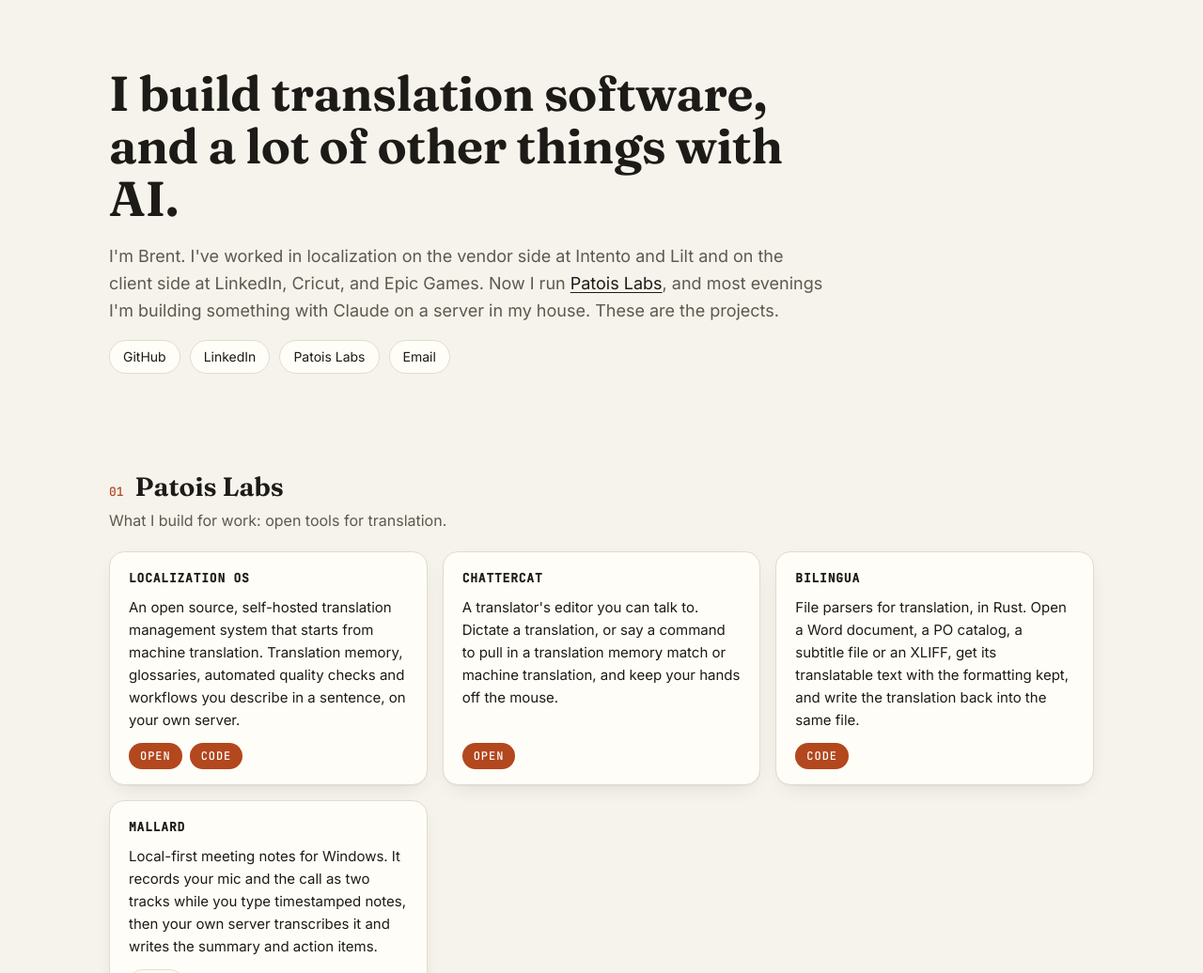
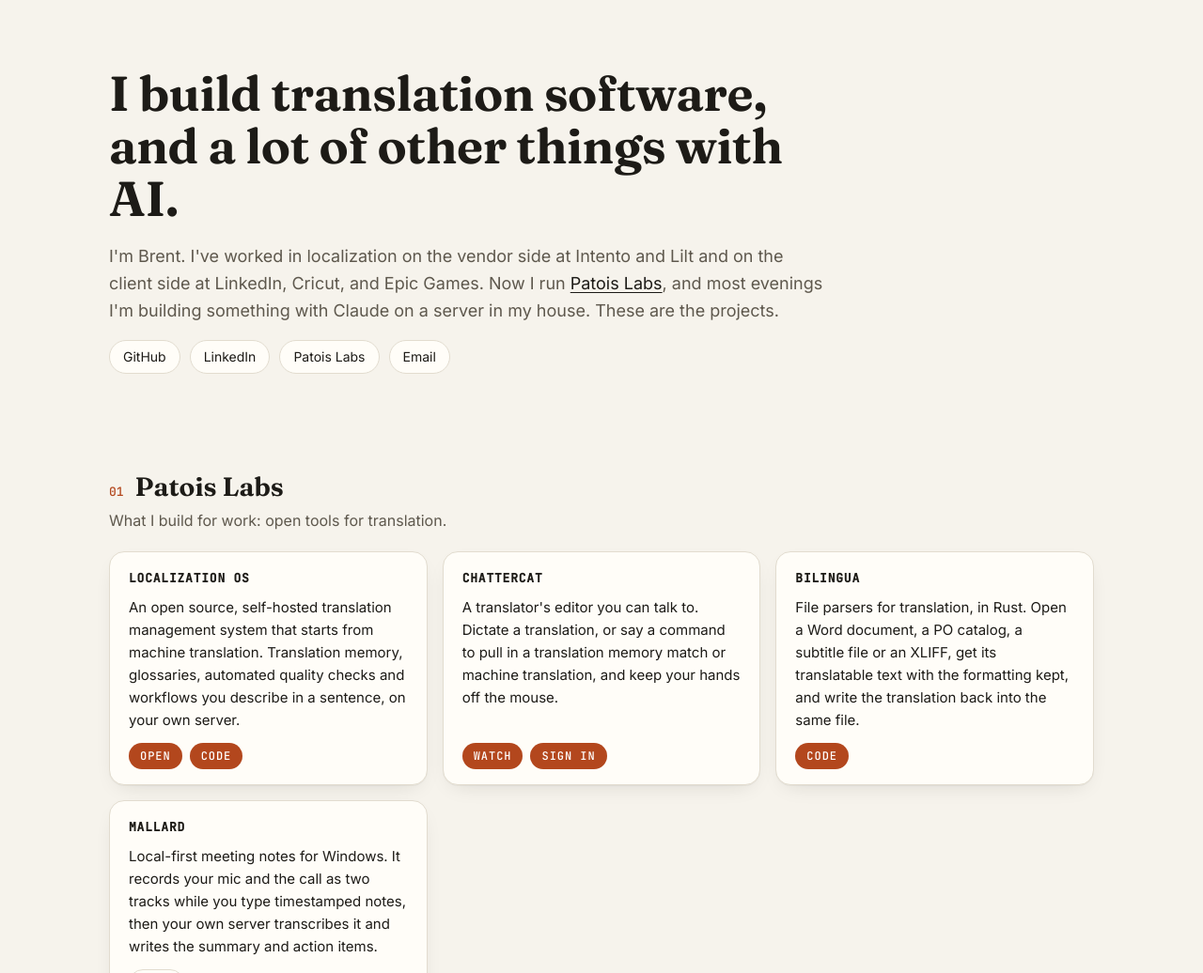
Before and after one commit to brentmsummers/brentmsummers.github.io, a plain HTML site: page index.html in a window 1280 px wide. Shown: the part 64-1100 px from the top of the page at 94% size. Drawn offline with Linux system fonts and the light colour scheme.

Commit message:
ChatterCAT card: Watch (patoislabs.com/chattercat) and Sign in, not a bare sign-in page
Signed-off-by: Brent <brent@patoislabs.com>

```diff
--- a/index.html
+++ b/index.html
@@ -60,7 +60,7 @@
         <h3>ChatterCAT</h3>
         <p>A translator's editor you can talk to. Dictate a translation, or say a command to pull in a translation
           memory match or machine translation, and keep your hands off the mouse.</p>
-        <p class="acts"><a href="https://chattercat.patoislabs.com/">Open</a></p>
+        <p class="acts"><a href="https://patoislabs.com/chattercat/">Watch</a><a href="https://chattercat.patoislabs.com/">Sign in</a></p>
       </article>
       <article class="card">
         <h3>Bilingua</h3>
```
